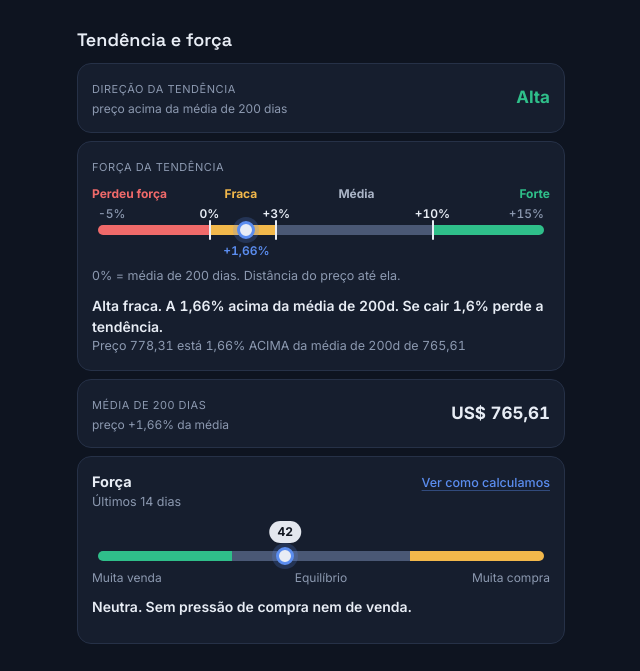
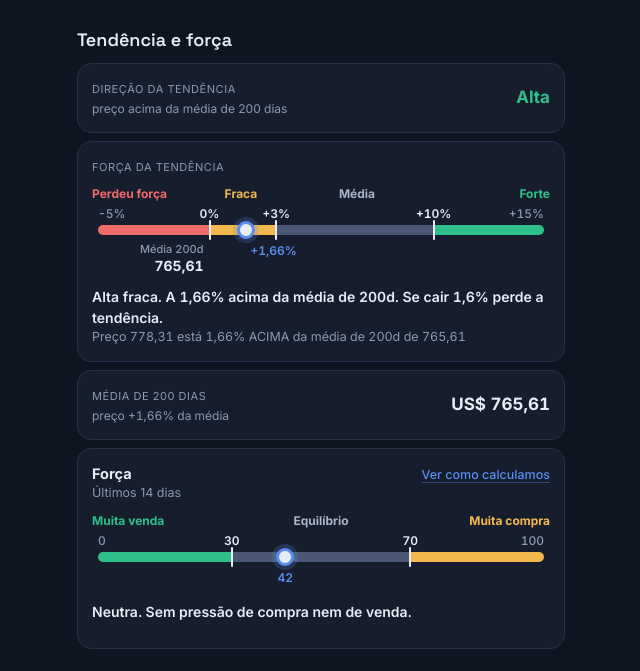
Before and after one commit to imoveispalmassc-wq/FINTAI, a plain HTML site: page docs/index.html in a window 1280 px wide. Shown: the part 1507-2178 px from the top of the page, without its empty margins (319-959 px from the left). Drawn offline with Linux system fonts and the light colour scheme.

Commit message:
Barras de força com traços e valores; escala da tendência se abre para o ativo
- Força (14 dias): nomes em cima, traços em 30 e 70 com os valores 0, 30, 70 e 100,
  e o valor da força embaixo da bolinha
- Força da tendência: a escala se abre quando a distância passa de -5% ou +15%
  (ex.: BBAS3 a -30,92% mostra de -35% a +15%), com faixas proporcionais para os valores não se sobreporem
- Valor da média de 200 dias embaixo do traço do 0%, no lugar do texto explicativo

Co-Authored-By: Claude Opus 5.5 <noreply@anthropic.com>
Claude-Session: https://claude.ai/code/session_019RpxSFZ6de5FWXQWhdH6h9

```diff
--- a/docs/index.html
+++ b/docs/index.html
@@ -233,7 +233,6 @@ details.acord > .dentro { padding: 0 12px 12px; display: grid; gap: 10px; }
 .fut .duas span { color: var(--suave); font-size: 13px; }
 .fut .duas b { font-size: 14px; text-align: right; }
 .lynch-linha { margin-top: 14px; padding-top: 14px; border-top: 1px solid var(--borda); }
-.card.forca .regua { margin-top: 40px; }
 /* rótulos posicionados acima e abaixo das réguas */
 .zonas-rot { display: grid; gap: 4px; margin-top: 10px; font-size: 11px; line-height: 1.3; }
 .zonas-rot span { min-width: 0; text-align: center; overflow-wrap: anywhere; }
@@ -691,7 +690,17 @@ function montar(root, d) {
     const fundo = 'linear-gradient(90deg,var(--verde) 0 30%,var(--ardosia) 30% 70%,var(--ambar) 70% 100%)';
     // Força da tendência: distância do preço até a média de 200 dias, numa escala de -5% a +15%.
     // O zero (a própria média) fica no início da faixa Fraca: tudo à direita dele está ACIMA da média.
-    const FRACA = 3, FORTE = 10, RMIN = -5, RMAX = 15, pt = v => (v - RMIN) / (RMAX - RMIN) * 100;
+    const FRACA = 3, FORTE = 10;
+    const RMIN = tem(dist) && dist < -4 ? Math.floor((dist - 2) / 5) * 5 : -5;
+    const RMAX = tem(dist) && dist > 14 ? Math.ceil((dist + 2) / 5) * 5 : 15;
+    // Escala por partes: o lado negativo se abre quando a distância passa de -5% (até 40% da barra),
+    // e as faixas Fraca, Média e Forte mantêm proporção fixa, para os valores não se sobreporem.
+    const W_NEG = RMIN < -5 ? 40 : 25, RESTO = 100 - W_NEG;
+    const W_FRACA = RESTO * 0.2, W_MEDIA = RESTO * 0.47, W_FORTE = RESTO - W_FRACA - W_MEDIA;
+    const pt = v => v <= 0 ? W_NEG * Math.max(0, v - RMIN) / -RMIN
+      : v <= FRACA ? W_NEG + W_FRACA * v / FRACA
+      : v <= FORTE ? W_NEG + W_FRACA + W_MEDIA * (v - FRACA) / (FORTE - FRACA)
+      : W_NEG + W_FRACA + W_MEDIA + W_FORTE * Math.min(1, (v - FORTE) / (RMAX - FORTE));
     const fundoT = `linear-gradient(90deg,var(--vermelho) 0 ${pt(0)}%,var(--ambar) ${pt(0)}% ${pt(FRACA)}%,var(--ardosia) ${pt(FRACA)}% ${pt(FORTE)}%,var(--verde) ${pt(FORTE)}% 100%)`;
     let textoT = '', ondeT = '';
     if (tem(dist)) {
@@ -701,26 +710,35 @@ function montar(root, d) {
         : `Alta ${grau}. A ${f(dist)}% acima da média de 200d. Se cair ${f(cair, 1)}% perde a tendência.`;
       ondeT = `Preço ${f(d.preco)} está ${f(Math.abs(dist))}% ${dist >= 0 ? 'ACIMA' : 'ABAIXO'} da média de 200d de ${f(d.mm200)}`;
     }
-    // mesmo desenho da barra de zonas: nomes em cima de cada cor, limites com traço e valor, distância embaixo da bolinha
-    const pDist = Math.max(0, Math.min(100, pt(dist)));
+    // mesmo desenho da barra de zonas: nomes em cima de cada cor, limites com traço e valor,
+    // distância embaixo da bolinha e o valor da média de 200 dias embaixo do traço do 0%
+    const pDist = Math.max(0, Math.min(100, pt(dist))), pZero = pt(0);
+    const estreita = pt(FRACA) - pt(0) < 11;          // faixa Fraca sem espaço para nome e valor
+    const pct = v => `${v > 0 ? '+' : ''}${f(v, 0)}%`;
+    // Embaixo da barra: a distância sob a bolinha e o valor da média de 200 dias sob o traço do 0%.
+    // Se os dois ficarem perto, cada um se alinha para o seu lado do traço, sem se sobrepor.
+    const perto = Math.abs(pDist - pZero) < 22, direita = pDist >= pZero;
+    const posDist = !perto ? ancora(pDist) : direita ? `left:${pDist}%;transform:translateX(4px);text-align:left` : `left:${pDist}%;transform:translateX(calc(-100% - 4px));text-align:right`;
+    const posMedia = !perto ? ancora(pZero) : direita ? `left:${pZero}%;transform:translateX(calc(-100% - 6px));text-align:right` : `left:${pZero}%;transform:translateX(6px);text-align:left`;
+    const media = `<span style="${posMedia};color:var(--suave);font-weight:500;font-size:11px">Média 200d<b style="color:var(--texto)">${f(d.mm200)}</b></span>`;
     const barraT = !tem(dist) ? '' : `<div class="card">
           <span class="rot">Força da tendência</span>
           <div class="zonas-rot" style="grid-template-columns:${pt(0)}fr ${pt(FRACA) - pt(0)}fr ${pt(FORTE) - pt(FRACA)}fr ${100 - pt(FORTE)}fr">
             <span style="color:var(--vermelho)"><b>Perdeu força</b></span>
-            <span style="color:var(--ambar);text-align:center"><b>Fraca</b></span>
+            <span style="color:var(--ambar);text-align:center"><b>${estreita ? '' : 'Fraca'}</b></span>
             <span style="color:#aab4c6;text-align:center"><b>Média</b></span>
             <span style="color:var(--verde)"><b>Forte</b></span>
           </div>
           <div class="marca-cima limites num">
-            <span class="esq">-5%</span><span style="left:${pt(0)}%">0%</span><span style="left:${pt(FRACA)}%">+3%</span>
-            <span style="left:${pt(FORTE)}%">+10%</span><span class="dir">+15%</span>
+            <span class="esq">${pct(RMIN)}</span><span style="left:${pt(0)}%">0%</span>${estreita ? '' : `<span style="left:${pt(FRACA)}%">+3%</span>`}
+            <span style="left:${pt(FORTE)}%">+10%</span><span class="dir">${pct(RMAX)}</span>
           </div>
           <div class="regua" style="background:${fundoT};margin-top:4px">
             <span class="traco" style="left:${pt(0)}%"></span><span class="traco" style="left:${pt(FRACA)}%"></span><span class="traco" style="left:${pt(FORTE)}%"></span>
             <span class="bola" style="left:${pDist}%"></span>
           </div>
-          <div class="marca-baixo so-valor num"><span style="${ancora(pDist)}">${sinal(dist)}</span></div>
-          <div class="nota" style="margin-top:2px">0% = média de 200 dias. Distância do preço até ela.</div>
+          <div class="marca-baixo num"><span style="${posDist}">${sinal(dist)}</span>${media}</div>
+          ${estreita ? '<div class="nota">Faixa Fraca: de 0% a +3% acima da média de 200 dias.</div>' : ''}
           <div class="destaque num">${textoT}</div>
           <div class="nota num">${ondeT}</div>
         </div>`;
@@ -731,11 +749,19 @@ function montar(root, d) {
         <div class="card duas"><div class="esq"><span class="rot">Média de 200 dias</span><small class="num">${tem(dist) ? `preço ${sinal(dist)} da média` : INDISP}</small></div><div class="dir num">${din(d.mm200)}</div></div>
         <div class="card forca">
           <div class="cab"><div><strong>Força</strong><div class="nota">Últimos 14 dias</div></div><button class="link" data-folha="forca">Ver como calculamos</button></div>
-          ${tem(d.forca) ? `<div class="regua" style="background:${fundo}">
-            <span class="balao num" style="left:${d.forca}%">${f(d.forca, 0)}</span>
+          ${tem(d.forca) ? `<div class="zonas-rot" style="grid-template-columns:30fr 40fr 30fr">
+            <span style="color:var(--verde)"><b>Muita venda</b></span>
+            <span style="color:#aab4c6;text-align:center"><b>Equilíbrio</b></span>
+            <span style="color:var(--ambar)"><b>Muita compra</b></span>
+          </div>
+          <div class="marca-cima limites num">
+            <span class="esq">0</span><span style="left:30%">30</span><span style="left:70%">70</span><span class="dir">100</span>
+          </div>
+          <div class="regua" style="background:${fundo};margin-top:4px">
+            <span class="traco" style="left:30%"></span><span class="traco" style="left:70%"></span>
             <span class="bola" style="left:${d.forca}%"></span>
           </div>
-          <div class="pontas tres"><span>Muita venda</span><span>Equilíbrio</span><span>Muita compra</span></div>
+          <div class="marca-baixo so-valor num"><span style="${ancora(d.forca)}">${f(d.forca, 0)}</span></div>
           <div class="destaque">${leitura}</div>` : `<div class="nota" style="margin-top:8px">${INDISP}</div>`}
         </div>
       </div>`;
--- a/tela/detalhe.css
+++ b/tela/detalhe.css
@@ -221,7 +221,6 @@ details.acord > .dentro { padding: 0 12px 12px; display: grid; gap: 10px; }
 .fut .duas span { color: var(--suave); font-size: 13px; }
 .fut .duas b { font-size: 14px; text-align: right; }
 .lynch-linha { margin-top: 14px; padding-top: 14px; border-top: 1px solid var(--borda); }
-.card.forca .regua { margin-top: 40px; }
 /* rótulos posicionados acima e abaixo das réguas */
 .zonas-rot { display: grid; gap: 4px; margin-top: 10px; font-size: 11px; line-height: 1.3; }
 .zonas-rot span { min-width: 0; text-align: center; overflow-wrap: anywhere; }
```
Also changed, not shown: tela/detalhe.js (+38 -11 lines).
